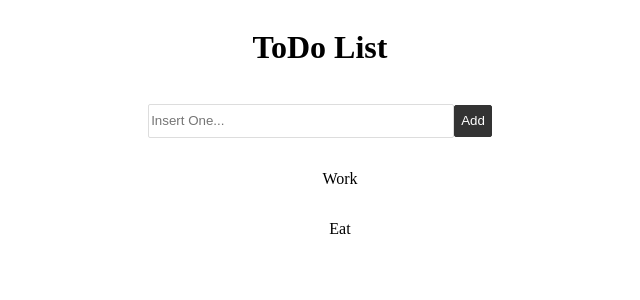
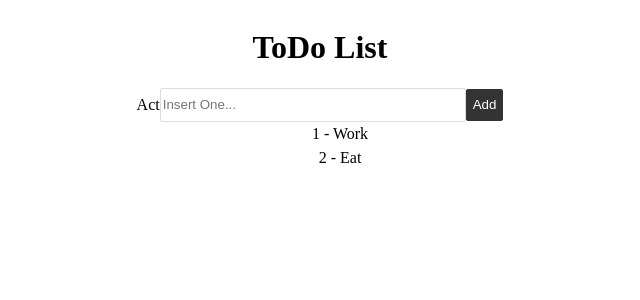
Before and after one commit to JhonathanMusa/angular-to-do, an Angular app: page / in a window 1280 px wide. Shown: the top 300 px of the page, without its empty margins (320-960 px from the left). Built offline with nearby package versions, Linux system fonts and the light colour scheme.

Commit message:
added reactive form

```diff
--- a/src/app/app.component.css
+++ b/src/app/app.component.css
@@ -20,7 +20,12 @@ input[type="text"] {
   color: #fff;
 }
 
+ul{
+  margin: 3px;
+}
+
 ul > li {
   display: inline-block;
   list-style-type: none;
+
 }
--- a/src/app/app.component.html
+++ b/src/app/app.component.html
@@ -1,12 +1,18 @@
 <div class="container">
   <h1>ToDo List</h1>
-  <p>
-    <input type="text" [(ngModel)]="act" placeholder="Insert One..." />
-    <button class="add" (click)="addAct()">Add</button>
-  </p>
-  <ul *ngFor="let act of activities">
-    <li>
-      {{ act }}
-    </li>
+
+  <form (ngSubmit)="onSubmit()">
+    <label for="act">Act</label>
+    <input
+      type="text"
+      id="text"
+      [formControl]="text"
+      placeholder="Insert One..."
+    />
+    <button class="add">Add</button>
+  </form>
+
+  <ul *ngFor="let act of activities; let index = index">
+    <li>{{ index + 1 }} - {{ act }}</li>
   </ul>
 </div>
--- a/src/app/app.component.ts
+++ b/src/app/app.component.ts
@@ -1,4 +1,6 @@
 import { Component } from '@angular/core';
+import { FormControl } from '@angular/forms';
+
 
 @Component({
   selector: 'app-root',
@@ -6,22 +8,24 @@ import { Component } from '@angular/core';
   styleUrls: ['./app.component.css']
 })
 export class AppComponent {
-  act = ''
+  text = new FormControl('');
 
   activities = [
     "Work",
     "Eat"
   ]
 
-  addAct() {
-    this.activities.unshift(this.act)
+  onSubmit() {
+    this.activities.push(this.text.value)
   }
 
-  deletAct(act: string) {
+  deletAct(index: number) {
     for (let x = 0; x < this.activities.length; x++)
-      if (this.activities[x] == this.act) {
+      if (this.activities[x] == this.text.value) {
         this.activities.splice(x, 1)
         return
       }
   }
+
+
 }
--- a/src/app/app.module.ts
+++ b/src/app/app.module.ts
@@ -1,14 +1,15 @@
 import { BrowserModule } from '@angular/platform-browser';
 import { NgModule } from '@angular/core';
-import { FormsModule } from "@angular/forms"
+import { FormsModule, ReactiveFormsModule } from "@angular/forms"
 import { AppComponent } from './app.component';
+
 
 @NgModule({
   declarations: [
     AppComponent
   ],
   imports: [
-    BrowserModule, FormsModule
+    BrowserModule, FormsModule, ReactiveFormsModule
   ],
   providers: [],
   bootstrap: [AppComponent]
```
Also changed, not shown: 1 other file (tests, documents, lock files or other folders).
